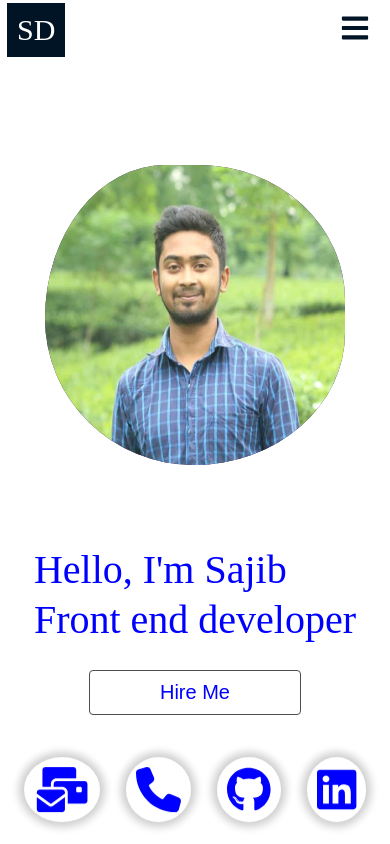
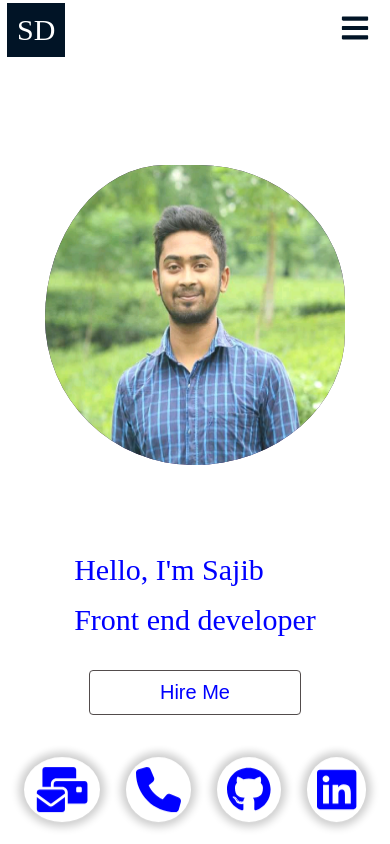
Before and after one commit to Sajibcoder/SajibDasPortfolio, a React (Create React App) app: page / in a window 390 px wide. Shown: the top 844 px of the page. Built offline with nearby package versions, Linux system fonts and the light colour scheme.

Commit message:
Update Home.scss

```diff
--- a/src/components/Home.scss
+++ b/src/components/Home.scss
@@ -97,7 +97,7 @@
 
   @media only screen and (max-width: 550px) {
     .home-text h1 {
-      font-size: 4rem;
+      font-size: 3rem;
       line-height: 5rem;
     }
   }
```
